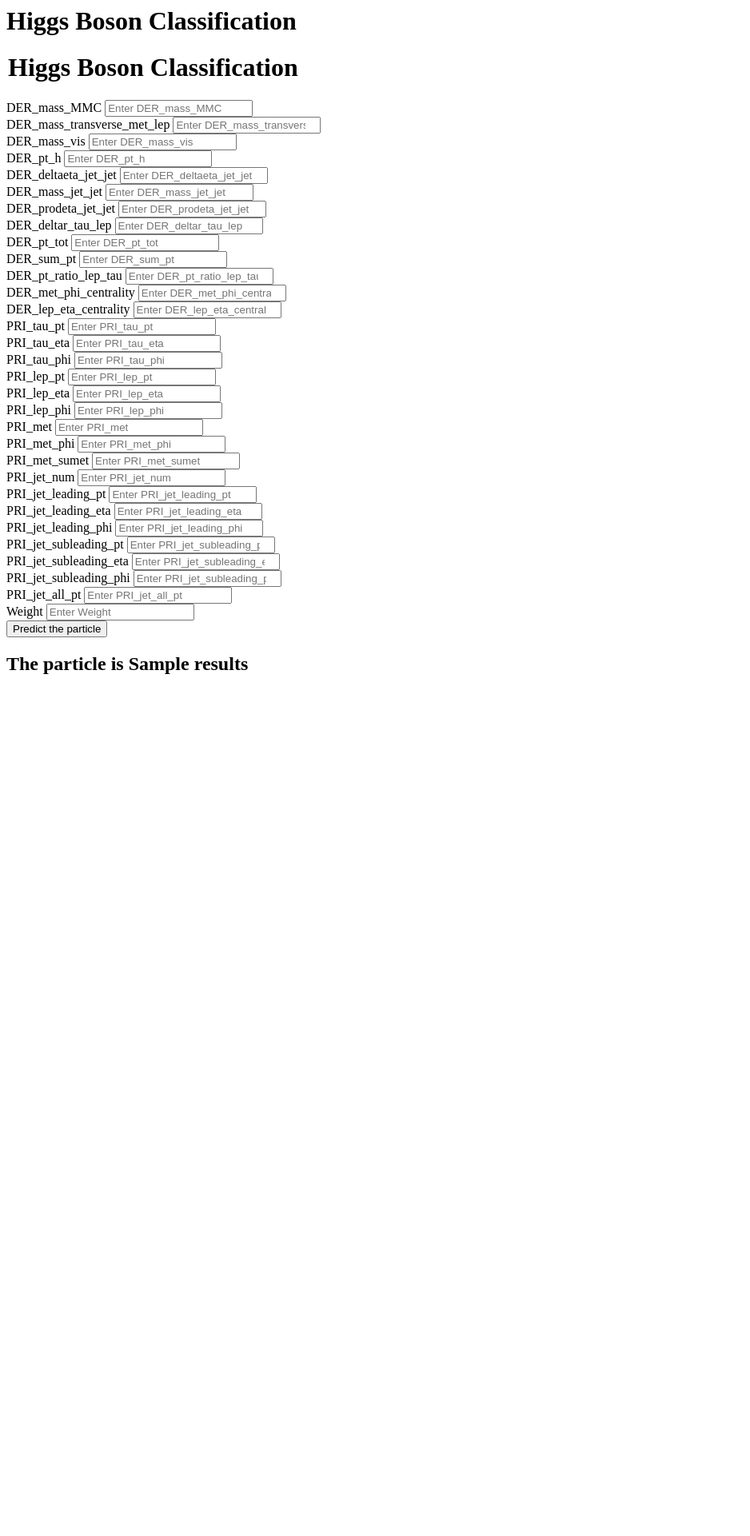
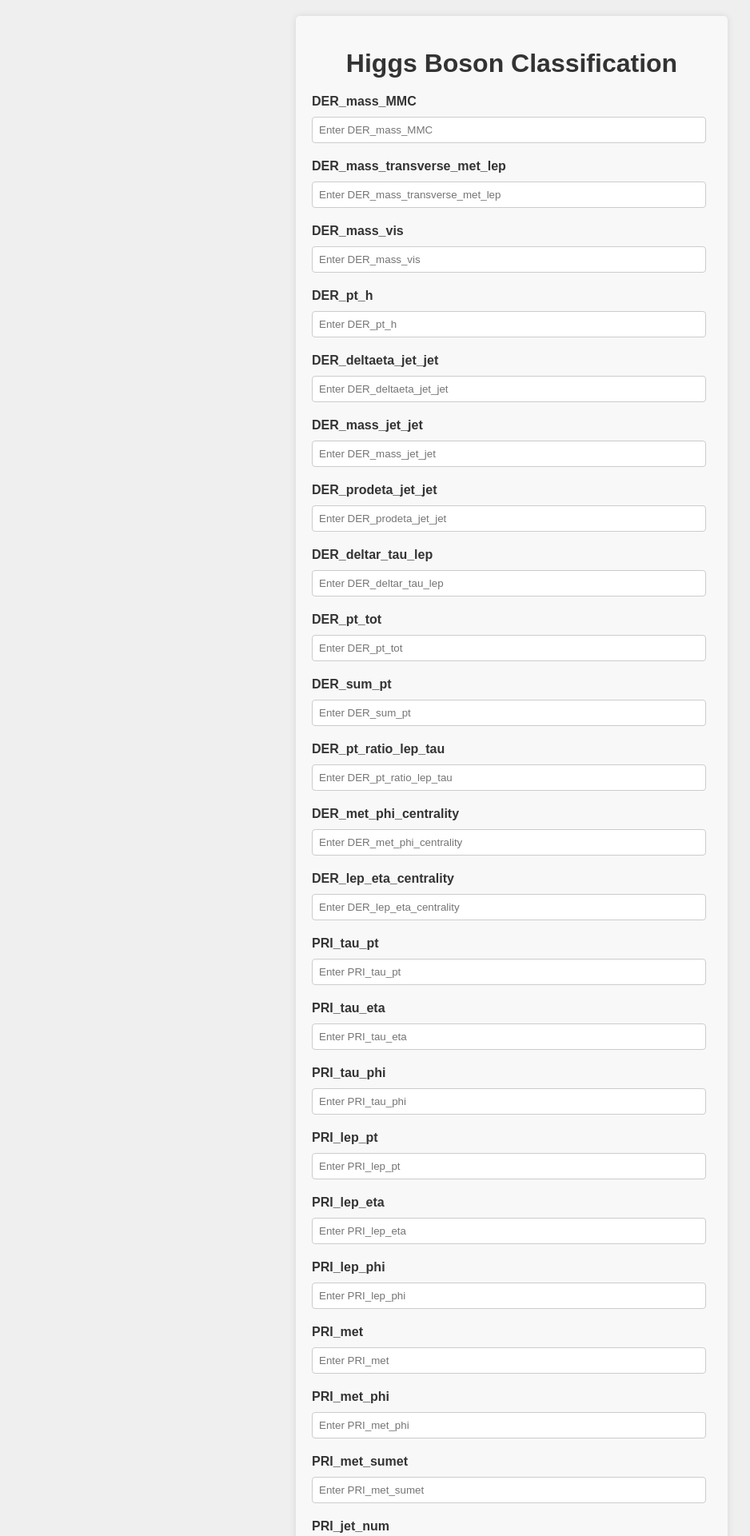
Before and after one commit to irtaza714/higgs_boson_particle_prediction_using_flask, a Flask app: template templates/home.html in a window 1280 px wide. Shown: the top 1921 px of the page at 80% size, without its empty margins (0-938 px from the left). Before the commit the page ends 843 px from the top, so only its background shows below. Run offline with Flask 3, Linux system fonts and the light colour scheme; the template is opened without the code that fills it: most values are stand-ins (such as "Sample title", 1, 10 or a date in 2020).

Commit message:
modifying html file

```diff
--- a/templates/home.html
+++ b/templates/home.html
@@ -1,173 +1,245 @@
+<!DOCTYPE html>
 <html>
+
+<head>
+    <title>Higgs Boson Classification</title>
+    <link rel="stylesheet" href="style.css">
+    <style>
+        body {
+            font-family: Arial, sans-serif;
+            margin: 0;
+            padding: 20px;
+            background-color: #F7F7F7;
+        }
+
+        .container {
+            max-width: 500px;
+            margin: 0 auto;
+            background-color: #FFFFFF;
+            padding: 20px;
+            border-radius: 5px;
+            box-shadow: 0 0 10px rgba(0, 0, 0, 0.1);
+        }
+
+        .container h1 {
+            text-align: center;
+            margin-bottom: 20px;
+            color: #333333;
+        }
+
+        .form-group {
+            margin-bottom: 20px; /* Increased margin */
+        }
+
+        .form-group label {
+            font-weight: bold;
+            display: block;
+            color: #333333;
+            margin-bottom: 10px; /* Added space below headings */
+        }
+
+        .form-group input[type="number"] {
+            width: 95%; /* Reduced input field width */
+            padding: 8px;
+            border: 1px solid #CCCCCC;
+            border-radius: 4px;
+        }
+
+        .form-group input[type="submit"] {
+            background-color: #4CAF50;
+            color: #FFFFFF;
+            border: none;
+            padding: 10px 20px;
+            border-radius: 4px;
+            cursor: pointer;
+        }
+
+        .results {
+            margin-top: 20px;
+            text-align: center;
+            font-weight: bold;
+            color: #333333;
+        }
+
+        /* Additional Styling */
+        body {
+            background-color: #EFEFEF;
+        }
+
+        .container {
+            background-color: #F8F8F8;
+        }
+    </style>
+</head>
+
 <body>
-    <div class="login">
+    <div class="container">
         <h1>Higgs Boson Classification</h1>
-
         <form action="{{ url_for('predict_datapoint')}}" method="post">
-        <h1>
-            <legend>Higgs Boson Classification</legend>
-        </h1>
-        <div class="mb-3">
-            <label class="form-label">DER_mass_MMC</label>
-            <input class="form-control" type="number" name="DER_mass_MMC" step="any"
+            <div class="form-group">
+                <label for="DER_mass_MMC">DER_mass_MMC</label>
+                <input type="number" id="DER_mass_MMC" name="DER_mass_MMC" step="any"
                     placeholder="Enter DER_mass_MMC" required />
             </div>
-        <div class="mb-3">
-            <label class="form-label">DER_mass_transverse_met_lep</label>
-            <input class="form-control" type="number" name="DER_mass_transverse_met_lep" step="any"
+            <div class="form-group">
+                <label for="DER_mass_transverse_met_lep">DER_mass_transverse_met_lep</label>
+                <input type="number" id="DER_mass_transverse_met_lep" name="DER_mass_transverse_met_lep" step="any"
                     placeholder="Enter DER_mass_transverse_met_lep" required />
             </div>
-        <div class="mb-3">
-            <label class="form-label">DER_mass_vis</label>
-            <input class="form-control" type="number" name="DER_mass_vis" step="any"
+            <div class="form-group">
+                <label for="DER_mass_vis">DER_mass_vis</label>
+                <input type="number" id="DER_mass_vis" name="DER_mass_vis" step="any"
                     placeholder="Enter DER_mass_vis" required />
             </div>
-        <div class="mb-3">
-            <label class="form-label">DER_pt_h</label>
-            <input class="form-control" type="number" name="DER_pt_h" step="any"
+            <div class="form-group">
+                <label for="DER_pt_h">DER_pt_h</label>
+                <input type="number" id="DER_pt_h" name="DER_pt_h" step="any"
                     placeholder="Enter DER_pt_h" required />
             </div>
-        <div class="mb-3">
-            <label class="form-label">DER_deltaeta_jet_jet</label>
-            <input class="form-control" type="number" name="DER_deltaeta_jet_jet" step="any"
+            <div class="form-group">
+                <label for="DER_deltaeta_jet_jet">DER_deltaeta_jet_jet</label>
+                <input type="number" id="DER_deltaeta_jet_jet" name="DER_deltaeta_jet_jet" step="any"
                     placeholder="Enter DER_deltaeta_jet_jet" required />
             </div>
-        <div class="mb-3">
-            <label class="form-label">DER_mass_jet_jet</label>
-            <input class="form-control" type="number" name="DER_mass_jet_jet" step="any"
+            <div class="form-group">
+                <label for="DER_mass_jet_jet">DER_mass_jet_jet</label>
+                <input type="number" id="DER_mass_jet_jet" name="DER_mass_jet_jet" step="any"
                     placeholder="Enter DER_mass_jet_jet" required />
             </div>
-        <div class="mb-3">
-            <label class="form-label">DER_prodeta_jet_jet</label>
-            <input class="form-control" type="number" name="DER_prodeta_jet_jet" step="any"
+            <div class="form-group">
+                <label for="DER_prodeta_jet_jet">DER_prodeta_jet_jet</label>
+                <input type="number" id="DER_prodeta_jet_jet" name="DER_prodeta_jet_jet" step="any"
                     placeholder="Enter DER_prodeta_jet_jet" required />
             </div>
-        <div class="mb-3">
-            <label class="form-label">DER_deltar_tau_lep</label>
-            <input class="form-control" type="number" name="DER_deltar_tau_lep" step="any"
+            <div class="form-group">
+                <label for="DER_deltar_tau_lep">DER_deltar_tau_lep</label>
+                <input type="number" id="DER_deltar_tau_lep" name="DER_deltar_tau_lep" step="any"
                     placeholder="Enter DER_deltar_tau_lep" required />
             </div>
-        <div class="mb-3">
-            <label class="form-label">DER_pt_tot</label>
-            <input class="form-control" type="number" name="DER_pt_tot" step="any"
+            <div class="form-group">
+                <label for="DER_pt_tot">DER_pt_tot</label>
+                <input type="number" id="DER_pt_tot" name="DER_pt_tot" step="any"
                     placeholder="Enter DER_pt_tot" required />
             </div>
-        <div class="mb-3">
-            <label class="form-label">DER_sum_pt</label>
-            <input class="form-control" type="number" name="DER_sum_pt" step="any"
+            <div class="form-group">
+                <label for="DER_sum_pt">DER_sum_pt</label>
+                <input type="number" id="DER_sum_pt" name="DER_sum_pt" step="any"
                     placeholder="Enter DER_sum_pt" required />
             </div>
-        <div class="mb-3">
-            <label class="form-label">DER_pt_ratio_lep_tau</label>
-            <input class="form-control" type="number" name="DER_pt_ratio_lep_tau" step="any"
+            <div class="form-group">
+                <label for="DER_pt_ratio_lep_tau">DER_pt_ratio_lep_tau</label>
+                <input type="number" id="DER_pt_ratio_lep_tau" name="DER_pt_ratio_lep_tau" step="any"
                     placeholder="Enter DER_pt_ratio_lep_tau" required />
             </div>
-        <div class="mb-3">
-            <label class="form-label">DER_met_phi_centrality</label>
-            <input class="form-control" type="number" name="DER_met_phi_centrality" step="any"
+            <div class="form-group">
+                <label for="DER_met_phi_centrality">DER_met_phi_centrality</label>
+                <input type="number" id="DER_met_phi_centrality" name="DER_met_phi_centrality" step="any"
                     placeholder="Enter DER_met_phi_centrality" required />
             </div>
-        <div class="mb-3">
-            <label class="form-label">DER_lep_eta_centrality</label>
-            <input class="form-control" type="number" name="DER_lep_eta_centrality" step="any"
+            <div class="form-group">
+                <label for="DER_lep_eta_centrality">DER_lep_eta_centrality</label>
+                <input type="number" id="DER_lep_eta_centrality" name="DER_lep_eta_centrality" step="any"
                     placeholder="Enter DER_lep_eta_centrality" required />
             </div>
-        <div class="mb-3">
-            <label class="form-label">PRI_tau_pt</label>
-            <input class="form-control" type="number" name="PRI_tau_pt" step="any"
+            <div class="form-group">
+                <label for="PRI_tau_pt">PRI_tau_pt</label>
+                <input type="number" id="PRI_tau_pt" name="PRI_tau_pt" step="any"
                     placeholder="Enter PRI_tau_pt" required />
             </div>
-        <div class="mb-3">
-            <label class="form-label">PRI_tau_eta</label>
-            <input class="form-control" type="number" name="PRI_tau_eta" step="any"
+            <div class="form-group">
+                <label for="PRI_tau_eta">PRI_tau_eta</label>
+                <input type="number" id="PRI_tau_eta" name="PRI_tau_eta" step="any"
                     placeholder="Enter PRI_tau_eta" required />
             </div>
-        <div class="mb-3">
-            <label class="form-label">PRI_tau_phi</label>
-            <input class="form-control" type="number" name="PRI_tau_phi" step="any"
+            <div class="form-group">
+                <label for="PRI_tau_phi">PRI_tau_phi</label>
+                <input type="number" id="PRI_tau_phi" name="PRI_tau_phi" step="any"
                     placeholder="Enter PRI_tau_phi" required />
             </div>
-        <div class="mb-3">
-            <label class="form-label">PRI_lep_pt</label>
-            <input class="form-control" type="number" name="PRI_lep_pt" step="any"
+            <div class="form-group">
+                <label for="PRI_lep_pt">PRI_lep_pt</label>
+                <input type="number" id="PRI_lep_pt" name="PRI_lep_pt" step="any"
                     placeholder="Enter PRI_lep_pt" required />
             </div>
-        <div class="mb-3">
-            <label class="form-label">PRI_lep_eta</label>
-            <input class="form-control" type="number" name="PRI_lep_eta" step="any"
+            <div class="form-group">
+                <label for="PRI_lep_eta">PRI_lep_eta</label>
+                <input type="number" id="PRI_lep_eta" name="PRI_lep_eta" step="any"
                     placeholder="Enter PRI_lep_eta" required />
             </div>
-        <div class="mb-3">
-            <label class="form-label">PRI_lep_phi</label>
-            <input class="form-control" type="number" name="PRI_lep_phi" step="any"
+            <div class="form-group">
+                <label for="PRI_lep_phi">PRI_lep_phi</label>
+                <input type="number" id="PRI_lep_phi" name="PRI_lep_phi" step="any"
                     placeholder="Enter PRI_lep_phi" required />
             </div>
-        <div class="mb-3">
-            <label class="form-label">PRI_met</label>
-            <input class="form-control" type="number" name="PRI_met" step="any"
+            <div class="form-group">
+                <label for="PRI_met">PRI_met</label>
+                <input type="number" id="PRI_met" name="PRI_met" step="any"
                     placeholder="Enter PRI_met" required />
             </div>
-        <div class="mb-3">
-            <label class="form-label">PRI_met_phi</label>
-            <input class="form-control" type="number" name="PRI_met_phi" step="any"
+            <div class="form-group">
+                <label for="PRI_met_phi">PRI_met_phi</label>
+                <input type="number" id="PRI_met_phi" name="PRI_met_phi" step="any"
                     placeholder="Enter PRI_met_phi" required />
             </div>
-        <div class="mb-3">
-            <label class="form-label">PRI_met_sumet</label>
-            <input class="form-control" type="number" name="PRI_met_sumet" step="any"
+            <div class="form-group">
+                <label for="PRI_met_sumet">PRI_met_sumet</label>
+                <input type="number" id="PRI_met_sumet" name="PRI_met_sumet" step="any"
                     placeholder="Enter PRI_met_sumet" required />
             </div>
-        <div class="mb-3">
-            <label class="form-label">PRI_jet_num</label>
-            <input class="form-control" type="number" name="PRI_jet_num" step="any"
+            <div class="form-group">
+                <label for="PRI_jet_num">PRI_jet_num</label>
+                <input type="number" id="PRI_jet_num" name="PRI_jet_num" step="any"
                     placeholder="Enter PRI_jet_num" required />
             </div>
-        <div class="mb-3">
-            <label class="form-label">PRI_jet_leading_pt</label>
-            <input class="form-control" type="number" name="PRI_jet_leading_pt" step="any"
+            <div class="form-group">
+                <label for="PRI_jet_leading_pt">PRI_jet_leading_pt</label>
+                <input type="number" id="PRI_jet_leading_pt" name="PRI_jet_leading_pt" step="any"
                     placeholder="Enter PRI_jet_leading_pt" required />
             </div>
-        <div class="mb-3">
-            <label class="form-label">PRI_jet_leading_eta</label>
-            <input class="form-control" type="number" name="PRI_jet_leading_eta" step="any"
+            <div class="form-group">
+                <label for="PRI_jet_leading_eta">PRI_jet_leading_eta</label>
+                <input type="number" id="PRI_jet_leading_eta" name="PRI_jet_leading_eta" step="any"
                     placeholder="Enter PRI_jet_leading_eta" required />
             </div>
-        <div class="mb-3">
-            <label class="form-label">PRI_jet_leading_phi</label>
-            <input class="form-control" type="number" name="PRI_jet_leading_phi" step="any"
+            <div class="form-group">
+                <label for="PRI_jet_leading_phi">PRI_jet_leading_phi</label>
+                <input type="number" id="PRI_jet_leading_phi" name="PRI_jet_leading_phi" step="any"
                     placeholder="Enter PRI_jet_leading_phi" required />
             </div>
-        <div class="mb-3">
-            <label class="form-label">PRI_jet_subleading_pt</label>
-            <input class="form-control" type="number" name="PRI_jet_subleading_pt" step="any"
+            <div class="form-group">
+                <label for="PRI_jet_subleading_pt">PRI_jet_subleading_pt</label>
+                <input type="number" id="PRI_jet_subleading_pt" name="PRI_jet_subleading_pt" step="any"
                     placeholder="Enter PRI_jet_subleading_pt" required />
             </div>
-        <div class="mb-3">
-            <label class="form-label">PRI_jet_subleading_eta</label>
-            <input class="form-control" type="number" name="PRI_jet_subleading_eta" step="any"
+            <div class="form-group">
+                <label for="PRI_jet_subleading_eta">PRI_jet_subleading_eta</label>
+                <input type="number" id="PRI_jet_subleading_eta" name="PRI_jet_subleading_eta" step="any"
                     placeholder="Enter PRI_jet_subleading_eta" required />
             </div>
-        <div class="mb-3">
-            <label class="form-label">PRI_jet_subleading_phi</label>
-            <input class="form-control" type="number" name="PRI_jet_subleading_phi" step="any"
+            <div class="form-group">
+                <label for="PRI_jet_subleading_phi">PRI_jet_subleading_phi</label>
+                <input type="number" id="PRI_jet_subleading_phi" name="PRI_jet_subleading_phi" step="any"
                     placeholder="Enter PRI_jet_subleading_phi" required />
             </div>
-        <div class="mb-3">
-            <label class="form-label">PRI_jet_all_pt</label>
-            <input class="form-control" type="number" name="PRI_jet_all_pt" step="any"
+            <div class="form-group">
+                <label for="PRI_jet_all_pt">PRI_jet_all_pt</label>
+                <input type="number" id="PRI_jet_all_pt" name="PRI_jet_all_pt" step="any"
                     placeholder="Enter PRI_jet_all_pt" required />
             </div>
-        <div class="mb-3">
-            <label class="form-label">Weight</label>
-            <input class="form-control" type="number" name="Weight" step="any"
-                placeholder="Enter Weight" required />
+            <div class="form-group">
+                <label for="Weight">Weight</label>
+                <input type="number" id="Weight" name="Weight" step="any"
+                    placeholder="Enter the weight" required />
             </div>
-        <div class="mb-3">
-            <input class="btn btn-primary" type="submit" value="Predict the particle" required />
+            <div class="form-group">
+                <input type="submit" value="Predict" />
             </div>
         </form>
-    <h2>
-       The particle is {{results}}
-    </h2>
-   <body>
+        <!-- Remove the template tags and associated logic -->
+        <div class="results">
+            <!-- Display prediction results if needed -->
+            <p>Class: {{ results }}</p>
+        </div>
+    </div>
+</body>
 </html>
--- /dev/null
+++ b/templates/style.css
@@ -0,0 +1,51 @@
+body {
+  font-family: Arial, sans-serif;
+  background-color: #f2f2f2;
+  margin: 0;
+  padding: 0;
+}
+
+.container {
+  max-width: 500px;
+  margin: 50px auto;
+  padding: 20px;
+  background-color: #ffffff;
+  border-radius: 5px;
+  box-shadow: 0 2px 4px rgba(0, 0, 0, 0.1);
+}
+
+h1 {
+  text-align: center;
+}
+
+form {
+  margin-top: 20px;
+}
+
+.form-group {
+  margin-bottom: 20px;
+}
+
+label {
+  display: block;
+  margin-bottom: 5px;
+}
+
+input[type="number"],
+input[type="submit"] {
+  width: 100%;
+  padding: 10px;
+  border: 1px solid #ccc;
+  border-radius: 3px;
+}
+
+input[type="submit"] {
+  background-color: #4caf50;
+  color: #ffffff;
+  cursor: pointer;
+}
+
+.result {
+  text-align: center;
+  font-weight: bold;
+}
```
Lines whose indentation alone changed are shown as unchanged.
